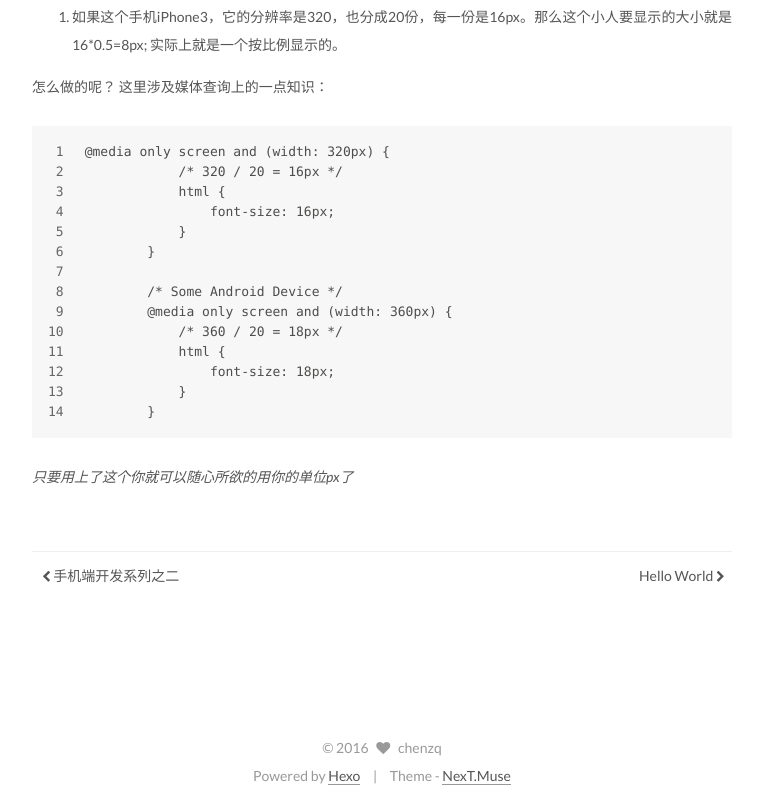
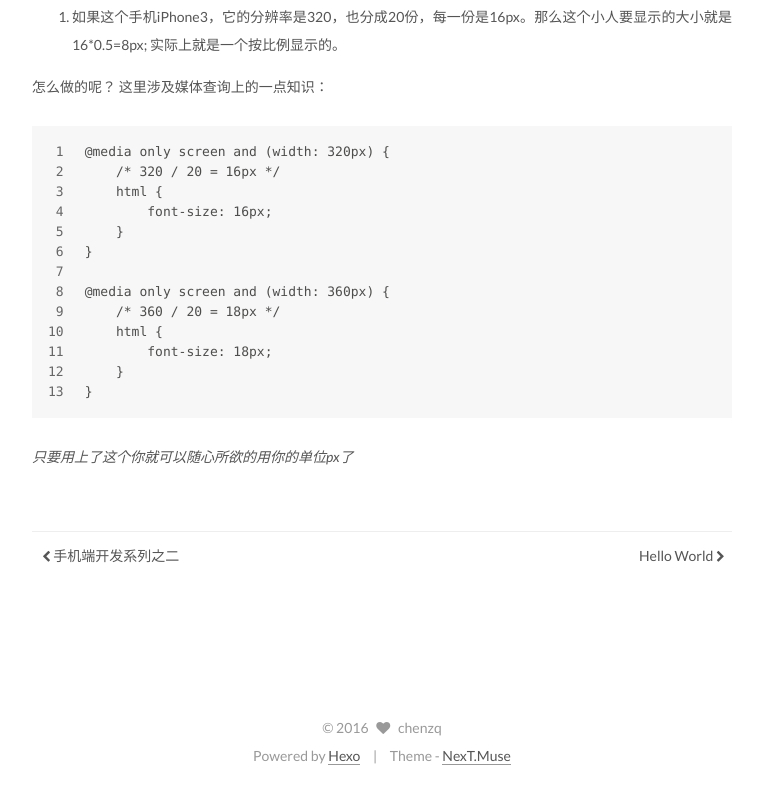
Before and after one commit to winnerbe/winnerbe.github.io, a plain HTML site: page 2015/10/04/手机开发系列之三/index.html in a window 1280 px wide. Shown: the part 2572-3382 px from the top of the page, without its empty margins (98-861 px from the left). Drawn offline with Linux system fonts and the light colour scheme.

Commit message:
Site updated: 2016-10-04 14:01:42

```diff
--- a/2015/10/04/手机开发系列之三/index.html
+++ b/2015/10/04/手机开发系列之三/index.html
@@ -94,7 +94,7 @@
 <meta property="og:description" content="手机端开发–适配屏幕适配经过分析我们得到，移动页面最理想的状态是，避免滚动条且不被默认缩放处理，我们可以通过设置1&amp;lt;meta name=&amp;quot;viewport&amp;quot; content=&amp;quot;&amp;quot;&amp;gt;
 来进行控制，并改变浏览器默认的layout viewport的宽度。
 避免滚动我们知道，滚动条是 layout viewport 相对于 ideal viewport">
-<meta property="og:updated_time" content="2016-10-04T05:52:37.688Z">
+<meta property="og:updated_time" content="2016-10-04T05:56:24.955Z">
 <meta name="twitter:card" content="summary">
 <meta name="twitter:title" content="手机开发系列之三">
 <meta name="twitter:description" content="手机端开发–适配屏幕适配经过分析我们得到，移动页面最理想的状态是，避免滚动条且不被默认缩放处理，我们可以通过设置1&amp;lt;meta name=&amp;quot;viewport&amp;quot; content=&amp;quot;&amp;quot;&amp;gt;
@@ -310,7 +310,7 @@
 <ol>
 <li>如果这个手机iPhone3，它的分辨率是320，也分成20份，每一份是16px。那么这个小人要显示的大小就是 16*0.5=8px; 实际上就是一个按比例显示的。</li>
 </ol>
-<p>怎么做的呢？ 这里涉及媒体查询上的一点知识：<br><figure class="highlight plain"><table><tr><td class="gutter"><pre><div class="line">1</div><div class="line">2</div><div class="line">3</div><div class="line">4</div><div class="line">5</div><div class="line">6</div><div class="line">7</div><div class="line">8</div><div class="line">9</div><div class="line">10</div><div class="line">11</div><div class="line">12</div><div class="line">13</div><div class="line">14</div></pre></td><td class="code"><pre><div class="line">@media only screen and (width: 320px) &#123;</div><div class="line">            /* 320 / 20 = 16px */</div><div class="line">            html &#123;</div><div class="line">                font-size: 16px;</div><div class="line">            &#125;</div><div class="line">        &#125;</div><div class="line">        </div><div class="line">        /* Some Android Device */</div><div class="line">        @media only screen and (width: 360px) &#123;</div><div class="line">            /* 360 / 20 = 18px */</div><div class="line">            html &#123;</div><div class="line">                font-size: 18px;</div><div class="line">            &#125;</div><div class="line">        &#125;</div></pre></td></tr></table></figure></p>
+<p>怎么做的呢？ 这里涉及媒体查询上的一点知识：<br><figure class="highlight plain"><table><tr><td class="gutter"><pre><div class="line">1</div><div class="line">2</div><div class="line">3</div><div class="line">4</div><div class="line">5</div><div class="line">6</div><div class="line">7</div><div class="line">8</div><div class="line">9</div><div class="line">10</div><div class="line">11</div><div class="line">12</div><div class="line">13</div></pre></td><td class="code"><pre><div class="line">@media only screen and (width: 320px) &#123;</div><div class="line">    /* 320 / 20 = 16px */</div><div class="line">    html &#123;</div><div class="line">        font-size: 16px;</div><div class="line">    &#125;</div><div class="line">&#125;</div><div class="line"></div><div class="line">@media only screen and (width: 360px) &#123;</div><div class="line">    /* 360 / 20 = 18px */</div><div class="line">    html &#123;</div><div class="line">        font-size: 18px;</div><div class="line">    &#125;</div><div class="line">&#125;</div></pre></td></tr></table></figure></p>
 <p><em>只要用上了这个你就可以随心所欲的用你的单位px了</em></p>
 
 
```
Also changed, not shown: index.html (+1 -1 lines).
